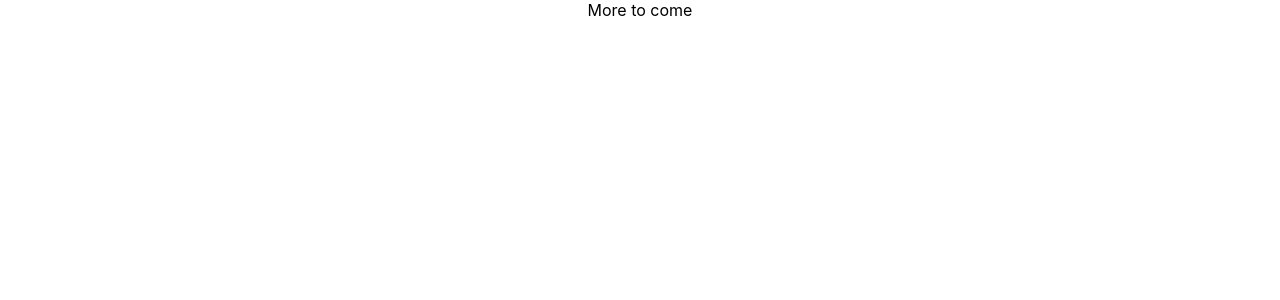
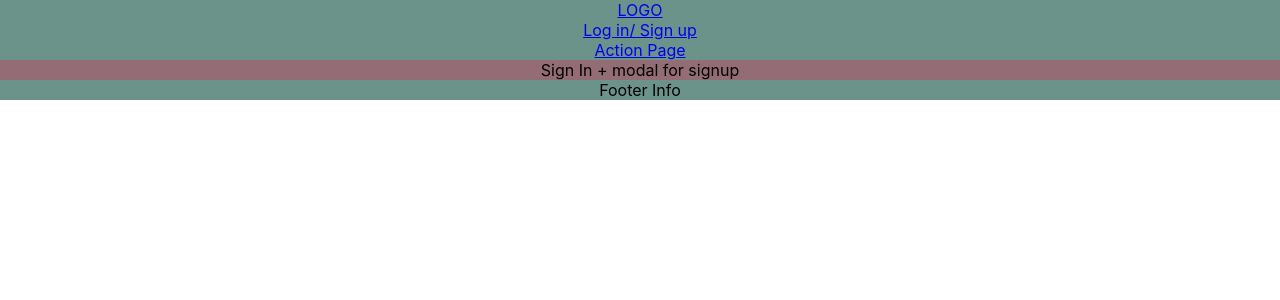
Before and after one commit to justinalequin/capostone-project, a React (Create React App) app: page /signinup in a window 1280 px wide. Shown: the top 300 px of the page. Built offline with nearby package versions, Linux system fonts and the light colour scheme.

Commit message:
Established basic layout and navigation

```diff
--- a/package.json
+++ b/package.json
@@ -8,6 +8,7 @@
     "@testing-library/user-event": "^13.5.0",
     "react": "^17.0.2",
     "react-dom": "^17.0.2",
+    "react-router-dom": "^6.2.1",
     "react-scripts": "5.0.0",
     "web-vitals": "^2.1.4"
   },
--- a/src/App.js
+++ b/src/App.js
@@ -1,7 +1,23 @@
 import "./App.css";
+import React from "react";
+import { BrowserRouter, Route, Routes } from "react-router-dom";
+
+import Hero from "./components/pages/Hero";
+import ActionPage from "./components/pages/ActionPage";
+import SignInUp from "./components/pages/SignInUp";
 
 function App() {
-  return <div className="App">More to come</div>;
+  return (
+    <div className="App">
+      <BrowserRouter>
+        <Routes>
+          <Route index element={<Hero />} />
+          <Route path="/signinup" element={<SignInUp />} />
+          <Route path="/actionpage" element={<ActionPage />} />
+        </Routes>
+      </BrowserRouter>
+    </div>
+  );
 }
 
 export default App;
--- /dev/null
+++ b/src/components/layout/Footer.js
@@ -0,0 +1,13 @@
+import React from "react";
+
+function Footer() {
+  return (
+    <div>
+      <div style={{ backgroundColor: "rgba(108, 147, 137, 1)" }}>
+        <div>Footer Info</div>
+      </div>
+    </div>
+  );
+}
+
+export default Footer;
--- /dev/null
+++ b/src/components/layout/Header.js
@@ -0,0 +1,24 @@
+import React from "react";
+import { Link } from "react-router-dom";
+
+function Header() {
+  return (
+    <div>
+      <div style={{ backgroundColor: "rgba(108, 147, 137, 1)" }}>
+        <Link to="/">
+          <div>LOGO</div>
+        </Link>
+
+        <Link to="/signinup">
+          <div>Log in/ Sign up</div>
+        </Link>
+
+        <Link to="/actionpage">
+          <div>Action Page</div>
+        </Link>
+      </div>
+    </div>
+  );
+}
+
+export default Header;
--- /dev/null
+++ b/src/components/layout/Layout.js
@@ -0,0 +1,25 @@
+import React from "react";
+import Header from "./Header";
+import Footer from "./Footer";
+
+const Layout = (props) => {
+  const { children } = props;
+
+  return (
+    <div>
+      <div>
+        <Header />
+      </div>
+
+      <div style={{ backgroundColor: "rgba(147, 108, 118, 1)" }}>
+        {children}
+      </div>
+
+      <div>
+        <Footer />
+      </div>
+    </div>
+  );
+};
+
+export default Layout;
--- /dev/null
+++ b/src/components/pages/ActionPage.js
@@ -0,0 +1,12 @@
+import React from "react";
+import Layout from "../layout/Layout";
+
+function ActionPage() {
+  return (
+    <Layout>
+      <div>Action page with all available vehicle + calendar</div>
+    </Layout>
+  );
+}
+
+export default ActionPage;
--- /dev/null
+++ b/src/components/pages/Hero.js
@@ -0,0 +1,17 @@
+import React from "react";
+import Layout from "../layout/Layout";
+
+function Hero() {
+  return (
+    <Layout>
+      <div>Hero Page</div>
+      <img
+        src="https://i.insider.com/611a2dc33dd01000199dcb20?width=1136&format=jpeg"
+        style={{ width: "100vw" }}
+      ></img>
+      <div>Lorem Ipsum here</div>
+    </Layout>
+  );
+}
+
+export default Hero;
--- /dev/null
+++ b/src/components/pages/SignInUp.js
@@ -0,0 +1,12 @@
+import React from "react";
+import Layout from "../layout/Layout";
+
+function SignInUp() {
+  return (
+    <Layout>
+      <div>Sign In + modal for signup</div>
+    </Layout>
+  );
+}
+
+export default SignInUp;
```
Also changed, not shown: 1 other file (tests, documents, lock files or other folders).
